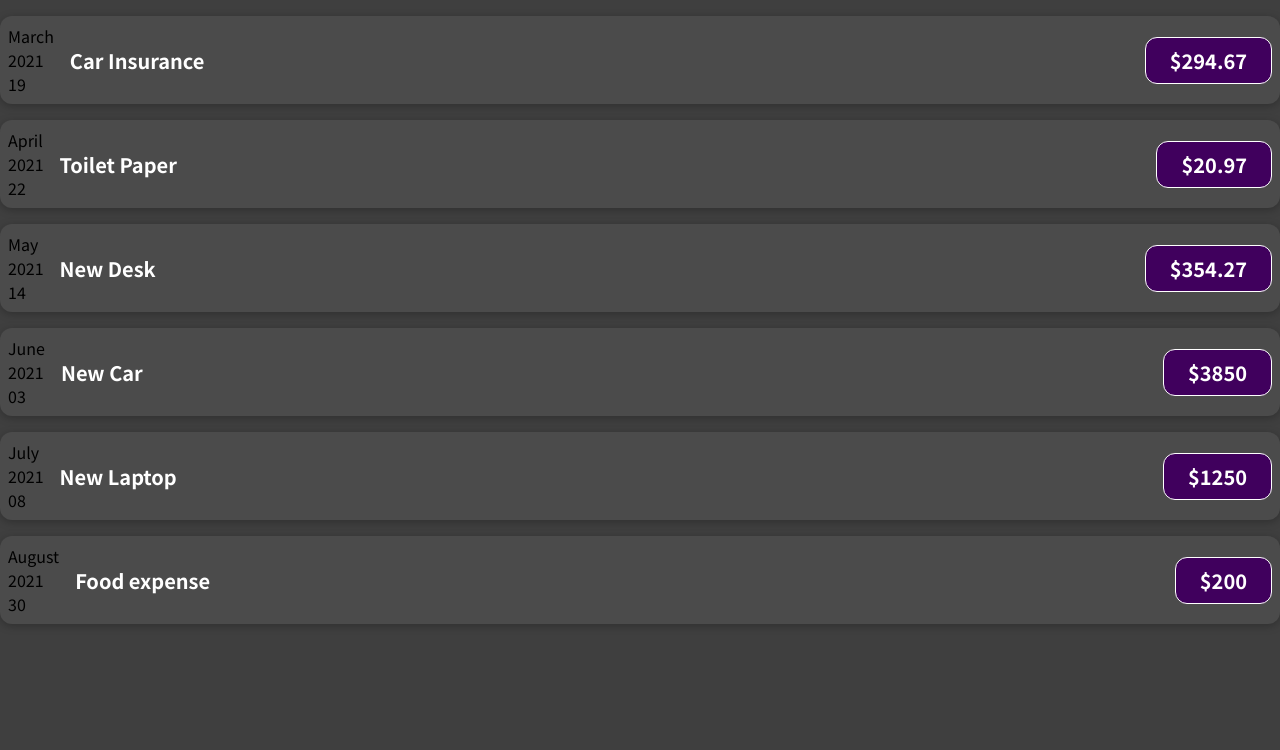
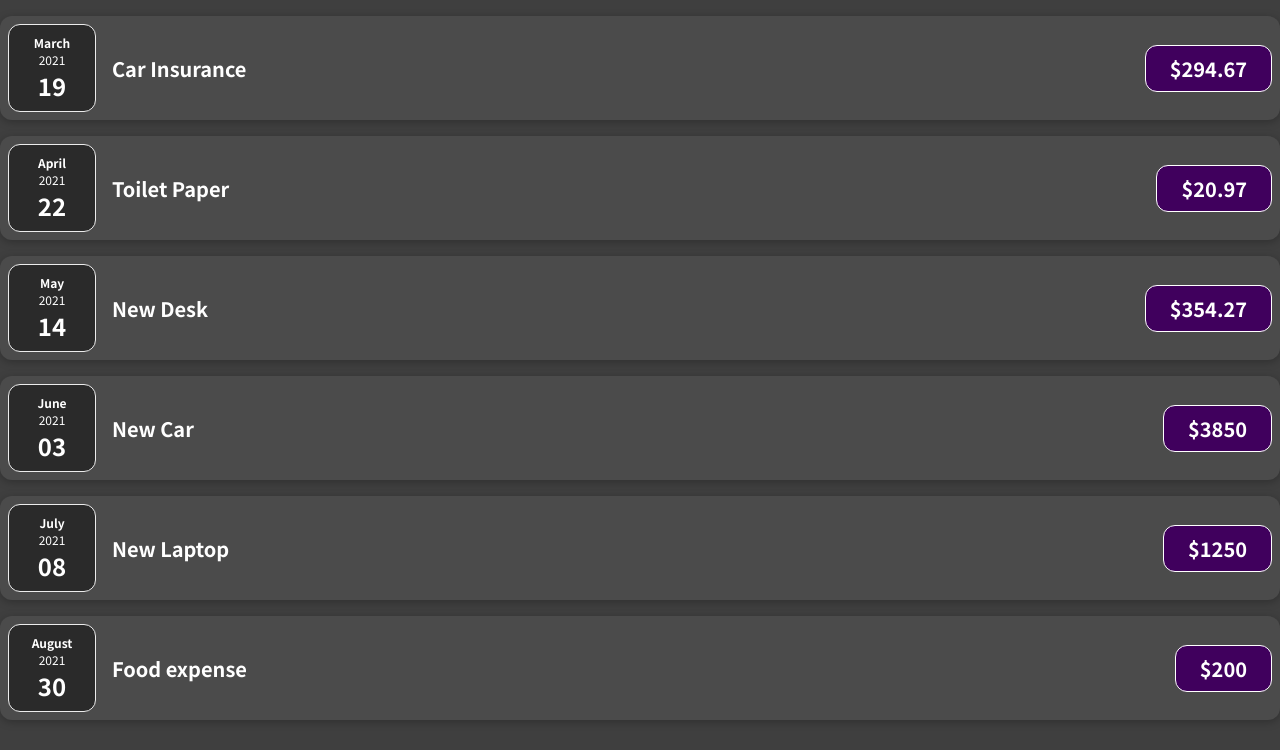
Before and after one commit to PetyrDzhunov/Expense-tracker, a React (Create React App) app: page / in a window 1280 px wide. Shown: the top 750 px of the page. Built offline with nearby package versions, Linux system fonts and the light colour scheme.

Commit message:
splitted-our-date-into-component

```diff
--- a/src/App.js
+++ b/src/App.js
@@ -11,14 +11,12 @@
     ];
   return (
     <div>
-
-        <ExpenseItem title={expenses[0].title} amount={expenses[0].amount} date={expenses[0].date}></ExpenseItem>
-        <ExpenseItem title={expenses[1].title} amount={expenses[1].amount} date={expenses[1].date}></ExpenseItem>
-        <ExpenseItem title={expenses[2].title} amount={expenses[2].amount} date={expenses[2].date}></ExpenseItem>
-        <ExpenseItem title={expenses[3].title} amount={expenses[3].amount} date={expenses[3].date}></ExpenseItem>
-        <ExpenseItem title={expenses[4].title} amount={expenses[4].amount} date={expenses[4].date}></ExpenseItem>
-        <ExpenseItem title={expenses[5].title} amount={expenses[5].amount} date={expenses[5].date}></ExpenseItem>
-
+        <ExpenseItem title={expenses[0].title} amount={expenses[0].amount} date={expenses[0].date}/>
+        <ExpenseItem title={expenses[1].title} amount={expenses[1].amount} date={expenses[1].date}/>
+        <ExpenseItem title={expenses[2].title} amount={expenses[2].amount} date={expenses[2].date}/>
+        <ExpenseItem title={expenses[3].title} amount={expenses[3].amount} date={expenses[3].date}/>
+        <ExpenseItem title={expenses[4].title} amount={expenses[4].amount} date={expenses[4].date}/>
+        <ExpenseItem title={expenses[5].title} amount={expenses[5].amount} date={expenses[5].date}/>
     </div>
   );
 }
--- /dev/null
+++ b/src/components/ExpenseDate.css
@@ -0,0 +1,26 @@
+.expense-date {
+    display: flex;
+    flex-direction: column;
+    width: 5.5rem;
+    height: 5.5rem;
+    border: 1px solid #ececec;
+    background-color: #2a2a2a;
+    color: white;
+    border-radius: 12px;
+    align-items: center;
+    justify-content: center;
+}
+
+.expense-date__month {
+    font-size: 0.75rem;
+    font-weight: bold;
+}
+
+.expense-date__year {
+    font-size: 0.75rem;
+}
+
+.expense-date__day {
+    font-size: 1.5rem;
+    font-weight: bold;
+}
--- /dev/null
+++ b/src/components/ExpenseDate.jsx
@@ -0,0 +1,15 @@
+import './ExpenseDate.css';
+function ExpenseDate(props) {
+	const month = props.date.toLocaleString('en-US',{month: 'long'})
+    const day = props.date.toLocaleString('en-US',{day: '2-digit'});
+    const year = props.date.getFullYear();
+	return (
+	<div className="expense-date">
+		<div className="expense-date__month">{month}</div>
+		<div className="expense-date__year">{year}</div>
+		<div className="expense-date__day">{day}</div>
+	</div>
+	)
+};
+
+export default ExpenseDate;
--- a/src/components/ExpenseItem.jsx
+++ b/src/components/ExpenseItem.jsx
@@ -1,16 +1,11 @@
+import ExpenseDate from './ExpenseDate';
 import './ExpenseItem.css';
 
 function ExpenseItem(props) {
-    const month = props.date.toLocaleString('en-US',{month: 'long'})
-    const day = props.date.toLocaleString('en-US',{day: '2-digit'});
-    const year = props.date.getFullYear();
+
     return (
         <div className="expense-item">
-            <div>
-                <div>{month}</div>
-                <div>{year}</div>
-                <div>{day}</div>
-            </div>
+           <ExpenseDate date={props.date}/>
            <div className="expense-item__description">
             <h2>{props.title}</h2>
             <div className="expense-item__price">${props.amount}</div>
```
Also changed, not shown: src/index.css (+4 -5 lines).
